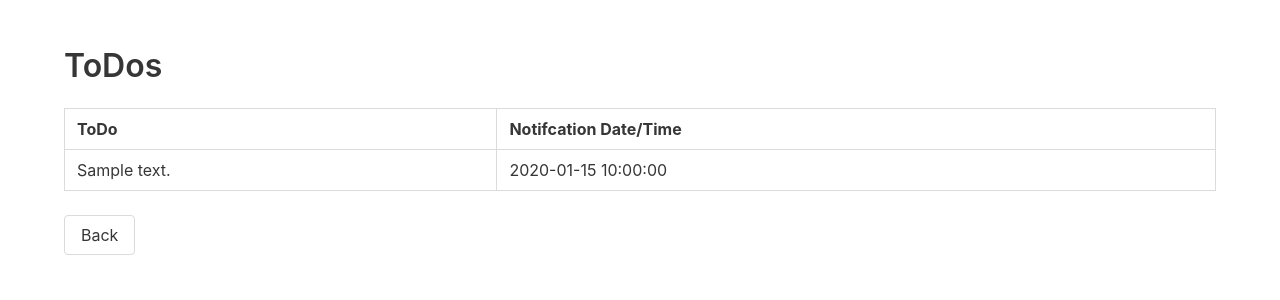
After one commit to jkrehm/todo-remind, a Flask app: page /todos in a window 1280 px wide. The commit adds this page. Shown: the top 300 px of the page. Run offline with Flask 2, Linux system fonts and the light colour scheme; tables that the repository leaves empty hold one stand-in row (values such as "Sample post"); some libraries are stand-ins or nearby versions.

Commit message:
Add main page & todos page
Redirect debug to the todos page

```diff
--- a/templates/config.html
+++ b/templates/config.html
@@ -87,5 +87,6 @@
 
 
     <button class="button is-primary">Update</button>
+    <a href="{{ url_for('main') }}" class="button">Cancel</a>
   </form>
 {% endblock %}
--- /dev/null
+++ b/templates/todos.html
@@ -0,0 +1,30 @@
+{% extends 'layout.html' %}
+
+{% block content %}
+  <section class="container">
+    <h1 class="title">ToDos</h1>
+
+    <table class="table is-bordered is-fullwidth is-striped">
+      <thead>
+        <tr>
+          <th>ToDo</th>
+          <th>Notifcation Date/Time</th>
+        </tr>
+      </thead>
+      <tbody>
+        {% for todo in todos %}
+          <tr>
+            <td>
+              {{ todo.text }}
+            </td>
+            <td>
+              {{ todo.date_time }}
+            </td>
+          </tr>
+        {% endfor %}
+      </tbody>
+    </table>
+
+    <a href="{{ url_for('main') }}" class="button">Back</a>
+  </section>
+{% endblock %}
--- a/todo.py
+++ b/todo.py
@@ -43,7 +43,7 @@ app.logger.info('Starting ToDo Remind...')
 @app.route('/')
 def main():
     """Show main page"""
-    return ''
+    return render_template('main.html')
 
 
 @app.route('/config')
@@ -86,6 +86,12 @@ def config_update():
     return redirect(url_for('config'))
 
 
+@app.route('/todos')
+def todos():
+    todos = db.session.query(models.ToDo)  # type: List[models.ToDo]
+    return render_template('todos.html', todos=todos)
+
+
 def get_datetime(value):
     """Convert string to datetime, defaulting to 8:00am if no time is specified"""
     try:
@@ -97,6 +103,7 @@ def get_datetime(value):
 
 def update_todos(content):
     """Update todos from content"""
+    now = datetime.now()
     search = re.compile('^(?!x )(.+) notify:(\S+)', re.IGNORECASE)
     lines = [s.strip() for s in content.splitlines()]
     todos = []
@@ -108,8 +115,8 @@ def update_todos(content):
             todo = models.ToDo()
             todo.text = match.group(1)
             todo.date_time = get_datetime(match.group(2))
-            todos.append(todo)
-
+            if todo.date_time > now:
+                todos.append(todo)
             if db.session.query(models.ToDo).filter(models.ToDo.text == todo.text) is None:
                 send_notification('Todo Reminder Added', body=todo.text)
         except ValueError:
@@ -182,7 +189,7 @@ def debug():
             return 'File not found: ' + dropbox.file_location
         return 'Other error occurred'
     update_todos(content=res.content)
-    return 'ToDos updated'
+    return redirect(url_for('todos'))
 
 
 def send_notification(title, body, pb=None):
@@ -206,6 +213,8 @@ def notify():
     pb = Pushbullet(pushbullet.access_token)
     for notification in notifications:
         send_notification(title='Todo Reminder', body=notification.text, pb=pb)
+        db.session.delete(notification)
+    db.session.commit()
 
 
 if __name__ == '__main__':
```
Also changed, not shown: templates/main.html (added, +19 -0 lines).
